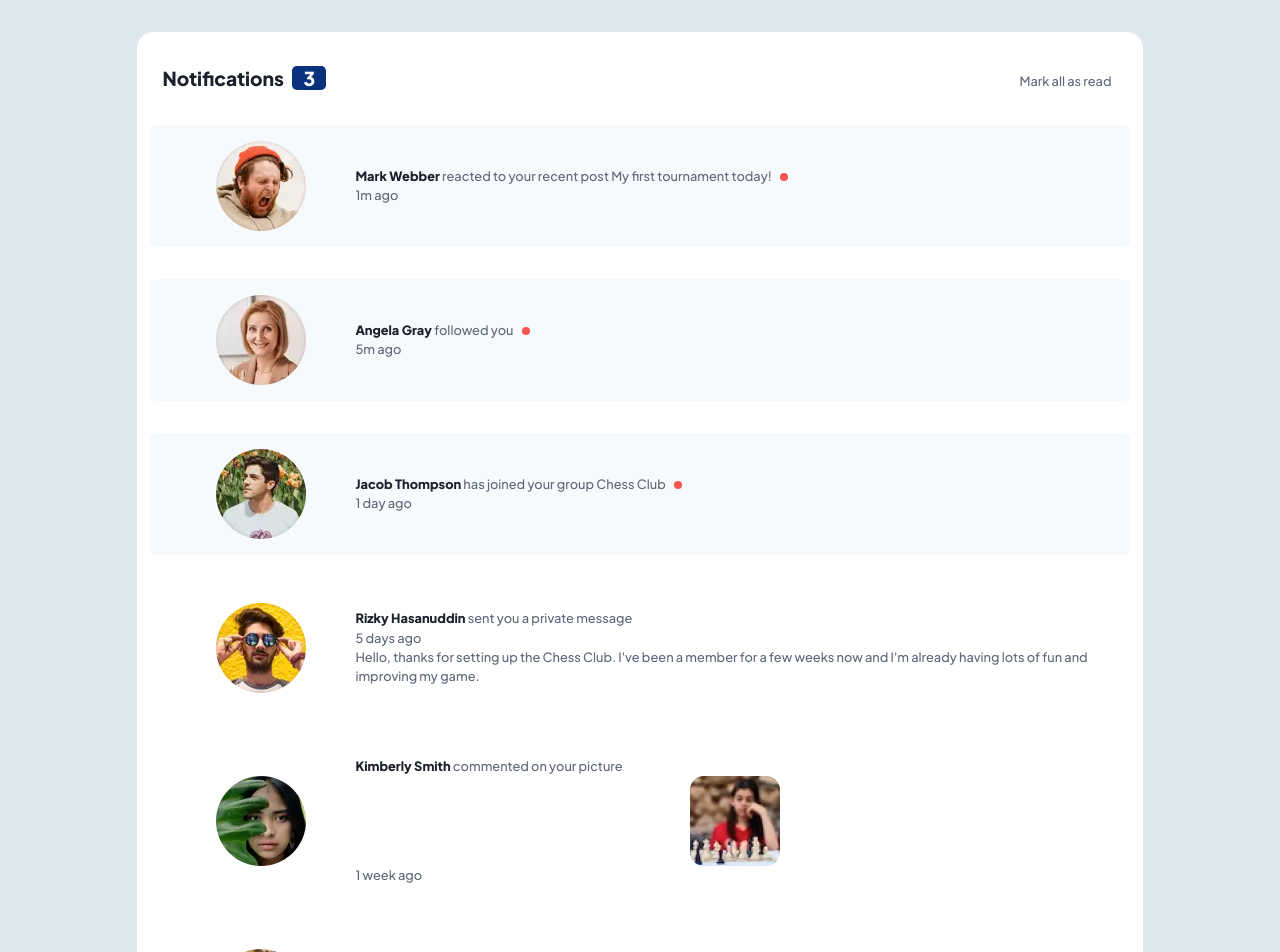
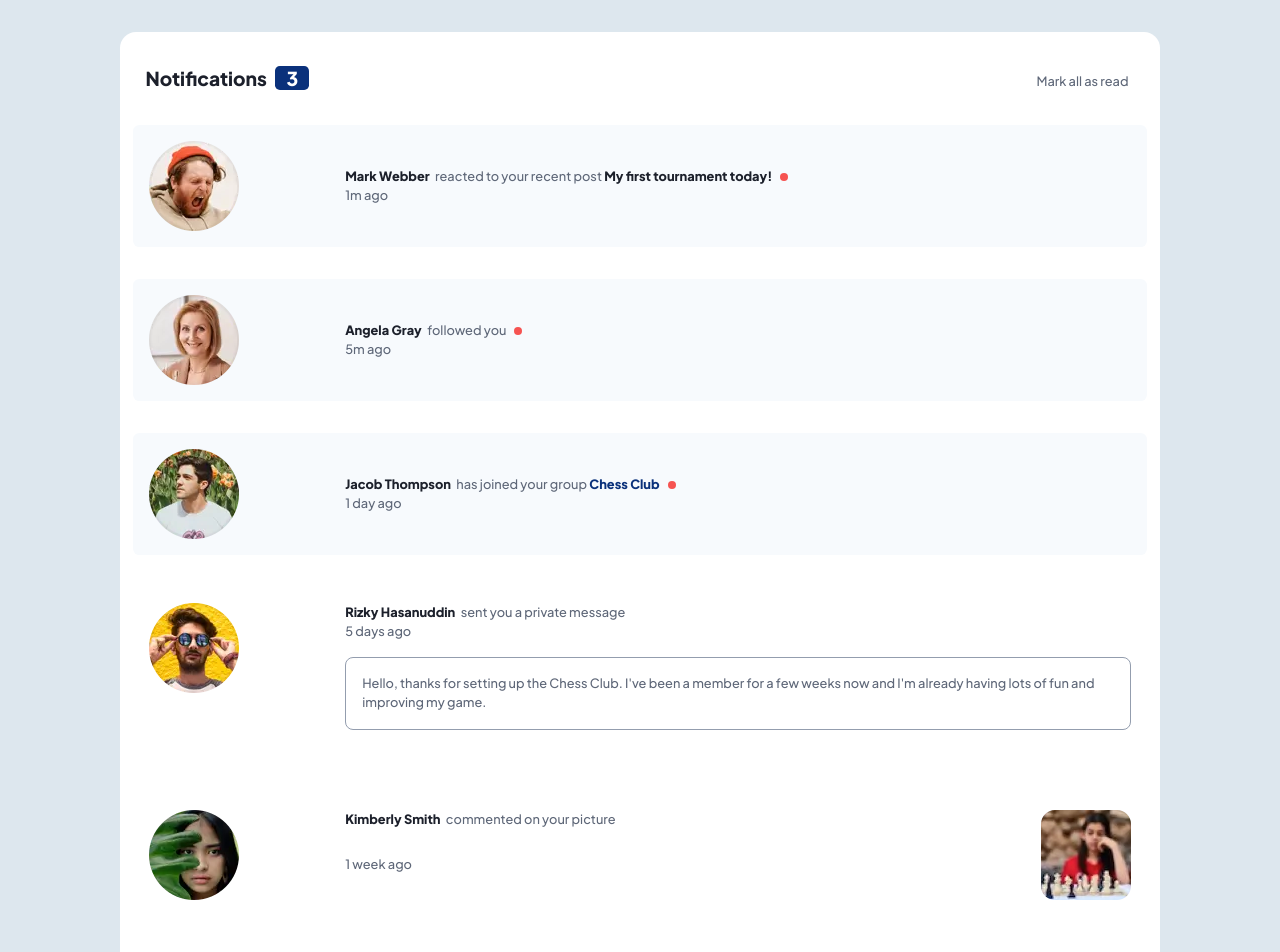
Before and after one commit to sclingan/notifications-page, a React (Vite) app: page / in a window 1280 px wide. Shown: the top 952 px of the page. Built offline with nearby package versions, Linux system fonts and the light colour scheme.

Commit message:
Fixing post spacing/images and hover effects

```diff
--- a/src/App.css
+++ b/src/App.css
@@ -63,6 +63,13 @@ p, h1, h2, h3, h4, h5, h6 {
   src: url('../public/fonts/PlusJakartaSans-VariableFont_wght.ttf');
 }
 
+
+/* TODO
+   fix inline width of posts
+   organize css
+   fix post time spacing w/ image
+*/
+
 body {
   background-color: var(--neutral-light-greyish-blue2);
   font-family: var(--font-family);
@@ -108,7 +115,7 @@ ol {
 li {
   display: grid;
   grid-template-columns: 20% auto;
-  grid-template-rows: auto;
+  grid-template-rows: auto auto;
   align-items: center;
   border-radius: 0.4rem;
   margin-block: 2rem;
@@ -117,20 +124,49 @@ li {
 }
 
 .post {
-  grid-column: 2/2;
+  grid-column: 1/1;
+}
+
+.recent-post {
+  color: var(--neutral-dark-blue);
+  font-weight: var(--fw-800);
+  cursor: pointer;
 }
 
 .post-time {
-  grid-column: 2/2;
+  grid-column: 1/1;
 }
 
 .post-comments {
   grid-column: 1/3;
+  grid-row: 3;
+  padding-block: 1rem;
+  margin-block: 1rem;
+  padding-inline: 1rem;
+  border: solid 0.01rem var(--nuetral-grayish-blue);
+  border-radius: 0.5rem;
+  cursor: pointer;
+}
+
+.post-comments:hover {
+  background-color: var(--neutral-light-greyish-blue1);
+}
+
+.channel {
+  color: var(--primary-blue);
+  font-weight: var(--fw-800);
+  cursor: pointer;
 }
 
 .user-name {
   font-weight: var(--fw-800);
   color: var(--neutral-dark-blue);
+  padding-right: 0.2rem;
+  cursor: pointer;
+}
+
+.user-name:hover {
+  color: var(--primary-blue);
 }
 
 button {
@@ -138,6 +174,10 @@ button {
   background-color: transparent;
   color: var(--nueutral-dark-grayish-blue);
   cursor: pointer;
+}
+
+button:hover {
+  color: var(--primary-blue);
 }
 
 .notification {
@@ -164,12 +204,22 @@ button {
 img {
   max-width: 60%;
   grid-column: 1/1;
-  align-self: center;
-  justify-self: center;
+  grid-row: 1/1;
+  align-self: first baseline;
+}
+
+.post-container {
+  display: grid;
+  grid-template-columns: 75% auto;
+  grid-template-rows: auto auto;
 }
 
 .post-pic {
-  max-width: 40%;
+  max-width: 50%;
+  grid-row: 1/3;
+  grid-column: 2/2;
+  justify-self: last baseline;
+  cursor: pointer;
 }
 
 
--- a/src/section.tsx
+++ b/src/section.tsx
@@ -14,8 +14,8 @@ function Section() {
          <ol>
              <li className='unread'>
               <img src={mark} alt=""></img>
-              <div>
-              <p className='post'><span className='user-name'>Mark Webber</span> reacted to your recent post My first tournament today!
+              <div className='post-container'>
+              <p className='post'><span className='user-name'>Mark Webber</span> reacted to your recent post <span className='recent-post'>My first tournament today!</span>
               <span className='dot'></span></p>
               <p className='post-time'>1m ago</p>
               </div>
@@ -23,7 +23,7 @@ function Section() {
 
              <li className='unread'>
               <img src={angela} alt=""></img>
-              <div>
+              <div className='post-container'>
               <p className='post'><span className='user-name'>Angela Gray</span> followed you<span className='dot'></span></p>
               <p className='post-time'>5m ago</p>
               </div>
@@ -31,15 +31,15 @@ function Section() {
 
              <li className='unread'>
               <img src={jacob} alt=""></img>
-              <div>
-              <p className='post'><span className='user-name'>Jacob Thompson</span> has joined your group Chess Club<span className='dot'></span></p>
+              <div className='post-container'>
+              <p className='post'><span className='user-name'>Jacob Thompson</span> has joined your group <span className='channel'>Chess Club</span><span className='dot'></span></p>
               <p className='post-time'>1 day ago</p>
               </div>
              </li>
 
              <li>
               <img src={rizky} alt=""></img>
-              <div>
+              <div className='post-container'>
               <p className='post'><span className='user-name'>Rizky Hasanuddin</span> sent you a private message</p>
               <p className='post-time'>5 days ago</p>
               <p className='post-comments'>Hello, thanks for setting up the Chess Club. I've been a member for a few weeks now and
@@ -58,16 +58,16 @@ function Section() {
 
              <li>
               <img src={nathan} alt=""></img>
-              <div>
-              <p className='post'><span className='user-name'>Nathan Peterson</span> reacted to your recent post 5 end-game strategies to increase your win rate</p>
+              <div className='post-container'>
+              <p className='post'><span className='user-name'>Nathan Peterson</span> reacted to your recent post <span className='recent-post'>5 end-game strategies to increase your win rate</span></p>
               <p className='post-time'>2 weeks ago</p>
               </div>
               </li>
 
              <li>
               <img src={anna} alt=""></img>
-              <div>
-              <p className='post'><span className='user-name'>Anna Kim</span> left the group Chess Club</p>
+              <div className='post-container'>
+              <p className='post'><span className='user-name'>Anna Kim</span> left the group <span className='channel'>Chess Club</span></p>
               <p className='post-time'>2 weeks ago</p>
               </div>
              </li>
```
